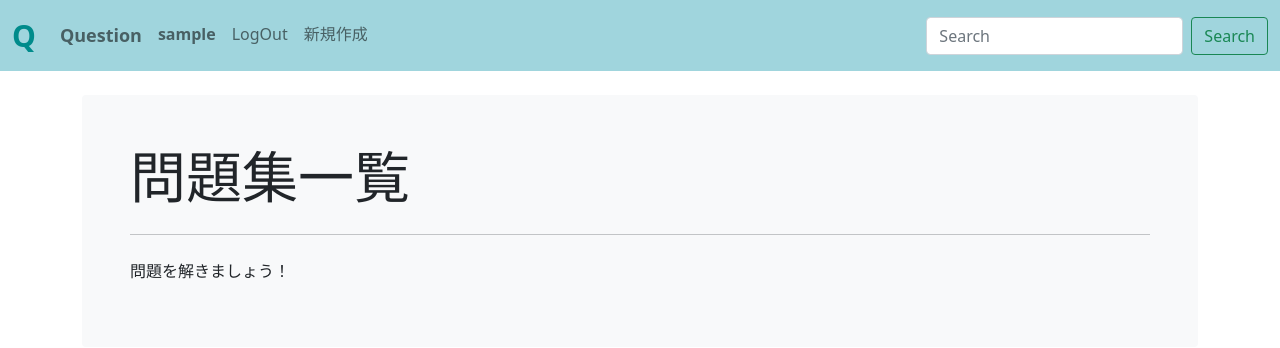
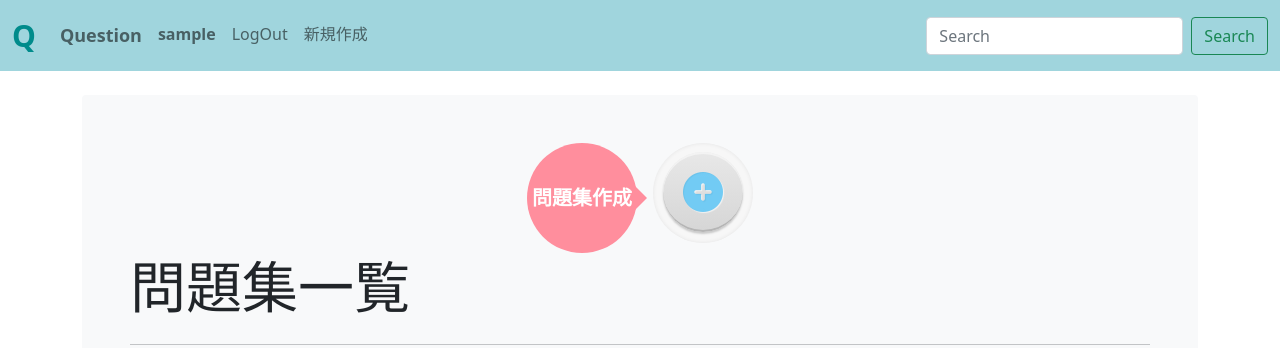
Before and after one commit to cardene777/QueColle, a Django app: page /question/home/ in a window 1280 px wide. Shown: the top 348 px of the page. Run offline with Django 3.2, Linux system fonts and the light colour scheme; the visitor is signed in with stand-in values (Sample User, id 1); data comes from the database, SQL or seed files in the repository; parts of the project's set-up code (start-up, migrations or seed data) failed here and were passed over; some libraries are stand-ins or nearby versions.

Commit message:
#20 Improve the appearance of the home page.

```diff
--- a/src/app/accounts/templates/accounts/profile.html
+++ b/src/app/accounts/templates/accounts/profile.html
@@ -12,7 +12,7 @@
     </div>
     <div class="container">
         <h4>{{ user }}</h4>
-        <a href="{% url 'question:aggregation' user.username %}" class="btn stretched-link"
+        <a href="{% url 'question:aggregation' user.username %}" class="btn"
            style="background-color: #77c7e2; color: #303f42; margin-top: 1rem" tabindex="-1" role="button"
            aria-disabled="true">
             問題集計
--- a/src/app/question/models.py
+++ b/src/app/question/models.py
@@ -41,7 +41,7 @@ class QuestionCollection(models.Model):
     )
 
     def __str__(self):
-        return f"{str(self.collection), str(self.about), str(self.attention),}"
+        return str(self.collection)
 
     def get_absolute_url(self):
         return reverse('question:about', kwargs={'pk': self.pk})
--- a/src/app/question/templates/question/aggregation.html
+++ b/src/app/question/templates/question/aggregation.html
@@ -36,7 +36,7 @@
                    style="background-color: #77c7e2; color: #303f42; margin-top: 1rem" tabindex="-1" role="button"
                    aria-disabled="true">
                     export
-                    <i class="fas fa-chart-bar"></i>
+                    <i class="fas fa-download"></i>
                 </a>
         </div>
         <div class="container" style="margin-top: 2rem">
@@ -186,7 +186,7 @@
         {% endif %}
 
         <div class="container"
-             style="margin-top: 3rem; margin-bottom: 3rem; height:1000px; width:100%; overflow-y:scroll;">
+             style="margin-top: 1rem; margin-bottom: 3rem; height:1000px; width:100%; overflow-y:scroll;">
             <table class="table table-success table-striped">
                 <thead>
                     <tr>
--- a/src/app/question/templates/question/create_question.html
+++ b/src/app/question/templates/question/create_question.html
@@ -9,6 +9,11 @@
             <h1 class="display-4">問題作成</h1>
             <hr class="my-4">
             <p>問題を作成できます。</p>
+            <a href="{% url 'question:about' collection_id %}" class="btn"
+               style="background-color: #77c7e2; color: #303f42;" tabindex="-1" role="button">
+                戻る
+                <i class="fas fa-undo"></i>
+            </a>
         </div>
     </div>
     <div class="container">
--- a/src/app/question/templates/question/question_about.html
+++ b/src/app/question/templates/question/question_about.html
@@ -99,7 +99,7 @@
             <a href="{% url 'question:question_collection_update' question_collection.id %}" class="btn"
                style="background-color: #77c7e2; color: #303f42;" tabindex="-1" role="button">
                 編集
-                <i class="far fa-list-alt"></i>
+                <i class="far fa-edit"></i>
             </a>
             <a href="{% url 'question:question_list' question_collection.id %}" class="btn"
                style="background-color: #77c7e2; color: #303f42;" tabindex="-1" role="button">
--- a/src/app/question/templates/question/question_collection_update.html
+++ b/src/app/question/templates/question/question_collection_update.html
@@ -12,12 +12,12 @@
             <a href="{% url 'question:about' collection_id %}" class="btn"
                style="background-color: #77c7e2; color: #303f42;" tabindex="-1" role="button">
                 戻る
-                <i class="far fa-list-alt"></i>
+                <i class="fas fa-undo"></i>
             </a>
         </div>
     </div>
     <div class="container">
-        <form method="POST">
+        <form method="POST" enctype="multipart/form-data">
             {% csrf_token %}
             {{ form.collection }}
             <br>
--- a/src/app/question/templates/question/question_delete.html
+++ b/src/app/question/templates/question/question_delete.html
@@ -9,6 +9,11 @@
             <h1 class="display-4">問題削除</h1>
             <hr class="my-4">
             <p>問題を削除できます。</p>
+            <a href="{% url 'question:question_list' collection_id %}" class="btn"
+               style="background-color: #77c7e2; color: #303f42;" tabindex="-1" role="button">
+                戻る
+                <i class="fas fa-undo"></i>
+            </a>
         </div>
     </div>
     <div class="container">
--- a/src/app/question/templates/question/question_home.html
+++ b/src/app/question/templates/question/question_home.html
@@ -1,34 +1,168 @@
 {% extends 'base.html' %}
+
+{% block head %}
+    <style>
+        .icon {
+            display: flex;
+            justify-content: center;
+        }
+        .btn-real-dent {
+          /*周りの凹み*/
+          display: inline-block;
+          position: relative;
+          text-decoration: none;
+          color: rgba(3, 169, 244, 0.54);
+          width: 100px;
+          height: 100px;
+          border-radius: 50%;
+          text-align: center;
+          background: #f7f7f7;
+          box-shadow: inset 0 0 4px rgba(0, 0, 0, 0.08);
+        }
+        .btn-real-dent i {
+          /*ボタン自体*/
+          position: absolute;
+          content: '';
+          width: 80px;
+          height: 80px;
+          line-height: 80px;
+          left: 10px;
+          top: 9px;
+          border-radius: 50%;
+          font-size: 40px;
+          background-image: linear-gradient(#e8e8e8 0%, #d6d6d6 100%);
+          text-shadow: 1px 1px 1px rgba(255, 255, 255, 0.66);
+          box-shadow: inset 0 2px 0 rgba(255,255,255,0.5), 0 2px 2px rgba(0, 0, 0, 0.19);
+          border-bottom: solid 2px #b5b5b5;
+        }
+
+        .btn-real-dent .fas:active {
+          box-shadow: inset 0 1px 0 rgba(255,255,255,0.5), 0 2px 2px rgba(0, 0, 0, 0.19);
+          border-bottom: solid 2px #d8d8d8;
+        }
+
+        .balloon3-right {
+          position: relative;
+          display: block;
+          margin-right: 1rem;
+          padding: 0 5px;
+          width: 110px;
+          height: 110px;
+          line-height: 110px;
+          text-align: center;
+          color: #FFF;
+          font-size: 20px;
+          font-weight: bold;
+          background: #ff8e9d;
+          border-radius: 50%;
+          box-sizing: border-box;
+        }
+
+        .balloon3-right:before {
+          content: "";
+          position: absolute;
+          top: 50%;
+          right: -25px;
+          margin-top: -15px;
+          border: 15px solid transparent;
+          border-left: 15px solid #ff8e9d;
+          z-index: 0;
+        }
+        .collections {
+            column-count: 3;
+        }
+        .hover {
+            position: relative;
+            width: 100%;
+            height:100%;
+            overflow: hidden;
+            margin-left: 0.5rem;
+            margin-right: 0.5rem;
+            -webkit-column-break-inside: avoid;
+            page-break-inside: avoid;
+            break-inside: avoid;
+            margin-bottom: 1rem;
+        }
+        .hover-img img {
+            width: 100%;
+            height: 50%;
+        }
+        .hover .hover-text {
+            position:    absolute;
+            width: 100%;
+            height: 100%;
+            top: 0;
+            left: 0;
+            color: #fff;
+            background-color:    rgba(128,128,128,0.65 );
+            /*透明にして表示させない*/
+            opacity: 0;
+            /*ホバーの動き方*/
+            transition: .3s ease-in-out;
+        }
+        /*ホバーエフェクト*/
+        .hover:hover .hover-text {
+            /*不透明にして表示*/
+            opacity: 1;
+            /*padding-topで上からスライド*/
+            padding-top: 10px;
+        }
+        .collection-name {
+            margin-top: 2rem;
+            margin-left: 2rem;
+            font-weight: bold;
+            color: antiquewhite
+        }
+        .collection-about {
+            margin-top: 2rem;
+            margin-left: 2rem;
+            font-weight: bold;
+            color: whitesmoke;
+        }
+        .collection-link {
+            opacity: 0;
+        }
+    </style>
+{% endblock %}
 
 {% block title %}問題集一覧{% endblock %}
 
 {% block content %}
     <div class="container">
         <div class="bg-light p-3 p-sm-5 my-4 rounded">
+            <div class="icon">
+                <div class="balloon3-right">
+                    問題集作成
+                </div>
+                <a href="{% url 'question:create_question_collection' %}" class="btn-real-dent">
+                    <i class="fas fa-plus-circle"></i>
+                </a>
+            </div>
             <h1 class="display-4">問題集一覧</h1>
             <hr class="my-4">
             <p>問題を解きましょう！</p>
         </div>
     </div>
-    <div class="container">
-        <div class="container">
-            <div class="row">
+    <div class="container collections grid">
+{#        <div class="row" data-masonry='{"percentPosition": true }'>#}
             {% for question_collect in question_collects %}
-                    <div class="card col-4" style="width: 18rem; margin: 2rem 1rem;">
-                        <img src="{{ question_collect.image.url }}" class="card-img-top" alt="...">
-                        <div class="card-body">
-                            <h5 class="card-title">{{ question_collect.collection }}</h5>
-                            <p class="card-text">{{ question_collect.about }}</p>
-                            <a href="{% url 'question:about' question_collect.pk %}" class="btn stretched-link"
-                               style="background-color: #77c7e2; color: #303f42;" tabindex="-1" role="button"
-                               aria-disabled="true">
+                <div class="hover item">
+                    <div class="hover-img">
+                        <img src="{{ question_collect.image.url }}" class="card-img" alt="問題群">
+                    </div>
+                    <div class="hover-text">
+                        <h2 class="collection-name">
+                            {{ question_collect.collection }}
+                        </h2>
+                        <h5 class="collection-about">{{ question_collect.about }}</h5>
+                        <a href="{% url 'question:about' question_collect.pk %}" class="collection-link btn stretched-link"
+                            tabindex="-1" role="button" aria-disabled="true">
                             Go Question
                             <i class="fas fa-question-circle"></i>
                         </a>
                     </div>
                 </div>
             {% endfor %}
-            </div>
-        </div>
+{#        </div>#}
     </div>
 {% endblock %}
--- a/src/app/question/templates/question/question_list.html
+++ b/src/app/question/templates/question/question_list.html
@@ -12,7 +12,7 @@
             <a href="{% url 'question:about' collection_id %}" class="btn"
                style="background-color: #77c7e2; color: #303f42;" tabindex="-1" role="button">
                 戻る
-                <i class="far fa-list-alt"></i>
+                <i class="fas fa-undo"></i>
             </a>
         </div>
     </div>
@@ -41,14 +41,14 @@
                                 <a href="{% url 'question:question_update' question.id %}" class="btn"
                                    style="background-color: #77c7e2; color: #303f42;" tabindex="-1" role="button">
                                     編集
-                                    <i class="far fa-list-alt"></i>
+                                    <i class="far fa-edit"></i>
                                 </a>
                             </td>
                             <td>
                                 <a href="{% url 'question:question_delete' question.id %}" class="btn"
                                    style="background-color: #77c7e2; color: #303f42;" tabindex="-1" role="button">
                                     削除
-                                    <i class="far fa-list-alt"></i>
+                                    <i class="fas fa-trash-alt"></i>
                                 </a>
                             </td>
                         </tr>
--- a/src/app/question/templates/question/question_update.html
+++ b/src/app/question/templates/question/question_update.html
@@ -9,6 +9,11 @@
             <h1 class="display-4">問題編集</h1>
             <hr class="my-4">
             <p>問題を編集しましょう。</p>
+            <a href="{% url 'question:question_list' collection_id %}" class="btn"
+               style="background-color: #77c7e2; color: #303f42;" tabindex="-1" role="button">
+                戻る
+                <i class="fas fa-undo"></i>
+            </a>
         </div>
     </div>
     <div class="container">
--- a/src/app/question/views.py
+++ b/src/app/question/views.py
@@ -55,11 +55,23 @@ class QuestionUpdate(generic.UpdateView):
     model = Question
     form_class = QuestionForm
 
+    def get_context_data(self, **kwargs):
+        context = super(QuestionUpdate, self).get_context_data()
+        collection_name: str = Question.objects.get(id=self.kwargs["pk"]).collection
+        context["collection_id"] = QuestionCollection.objects.get(collection=collection_name).id
+        return context
+
 
 class QuestionDelete(generic.DeleteView):
     template_name = "question/question_delete.html"
     model = Question
     success_url = reverse_lazy('question:home')
+
+    def get_context_data(self, **kwargs):
+        context = super(QuestionDelete, self).get_context_data()
+        collection_name: str = Question.objects.get(id=self.kwargs["pk"]).collection
+        context["collection_id"] = QuestionCollection.objects.get(collection=collection_name).id
+        return context
 
 
 def question_list(request, collection_id):
@@ -179,11 +191,14 @@ def create_question(requests, question_collection_id):
     if requests.method == "POST":
         question_data = QuestionForm(requests.POST, instance=Question())
         question_data.save()
-        question_collects = QuestionCollection.objects.all()
+        question_collects = QuestionCollection.objects.filter(id=question_collection_id)[0]
+        length: int = Question.objects.filter(collection=question_collection_id).count()
+        print(question_collects.id)
         params: dict = {
-            "question_collects": question_collects
+            "question_collection": question_collects,
+            "length": length
         }
-        return render(requests, 'question/question_home.html', params)
+        return render(requests, 'question/question_about.html', params)
     form = QuestionForm()
     collection_name: str = QuestionCollection.objects.get(id=question_collection_id)
     params: dict = {
--- a/src/app/templates/base.html
+++ b/src/app/templates/base.html
@@ -16,6 +16,8 @@
 
         <!-- Bootstrap CSS -->
         <link href="https://cdn.jsdelivr.net/npm/bootstrap@5.0.0-beta1/dist/css/bootstrap.min.css" rel="stylesheet" integrity="sha384-giJF6kkoqNQ00vy+HMDP7azOuL0xtbfIcaT9wjKHr8RbDVddVHyTfAAsrekwKmP1" crossorigin="anonymous">
+
+        <script src="https://cdn.jsdelivr.net/npm/masonry-layout@4.2.2/dist/masonry.pkgd.min.js" integrity="sha384-GNFwBvfVxBkLMJpYMOABq3c+d3KnQxudP/mGPkzpZSTYykLBNsZEnG2D9G/X/+7D" crossorigin="anonymous" async></script>
 
         <title>{% block title %}{% endblock %}</title>
     </head>
@@ -36,7 +38,7 @@
                             </a>
                         </li>
                         {% if user.is_authenticated %}
-                            <li class="nav-item active">
+                            <li class="nav-item">
                                 <a class="nav-link" href="{% url 'accounts:profile' %}"
                                     style="font-weight: bold">
                                     {{ user.username }}
```
Also changed, not shown: src/app/question/templates/question/create_question_collection.html (+6 -1 lines). Lines whose indentation alone changed are shown as unchanged.
